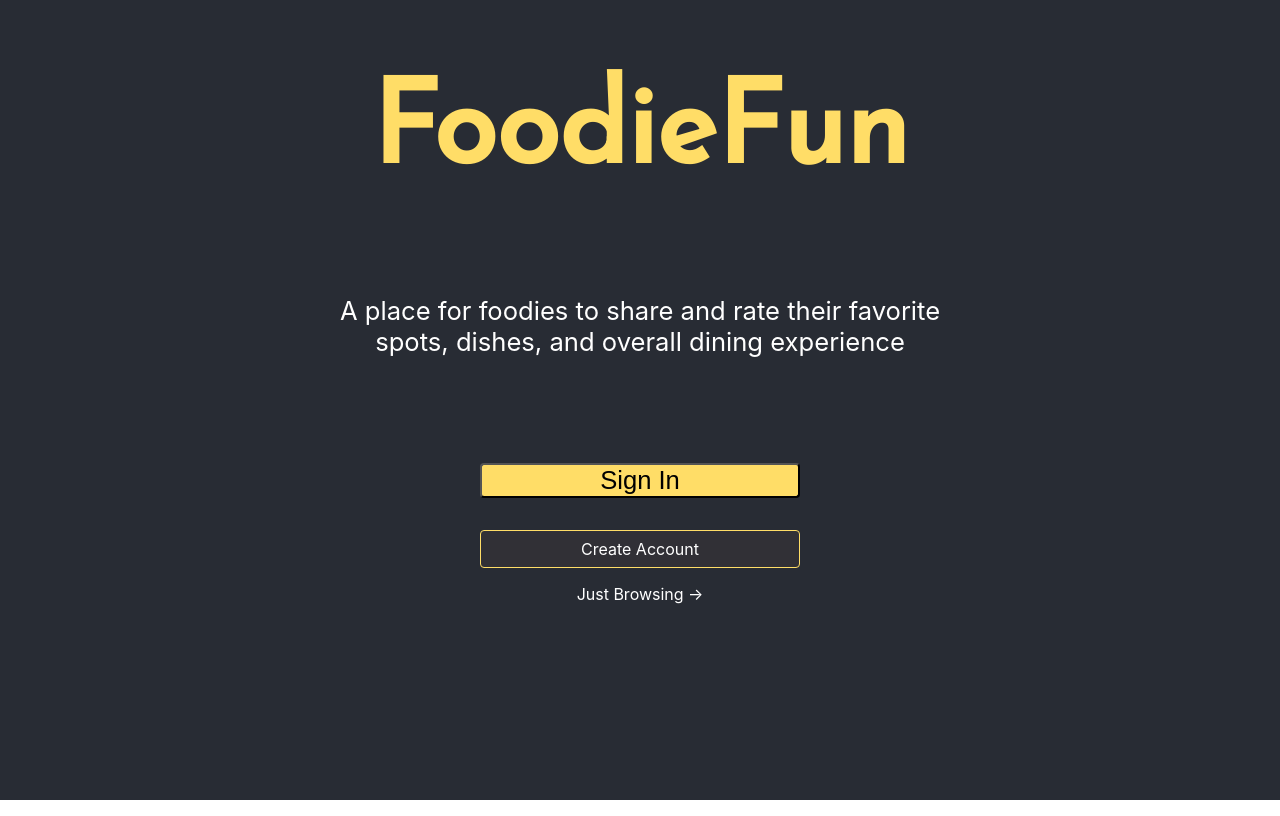
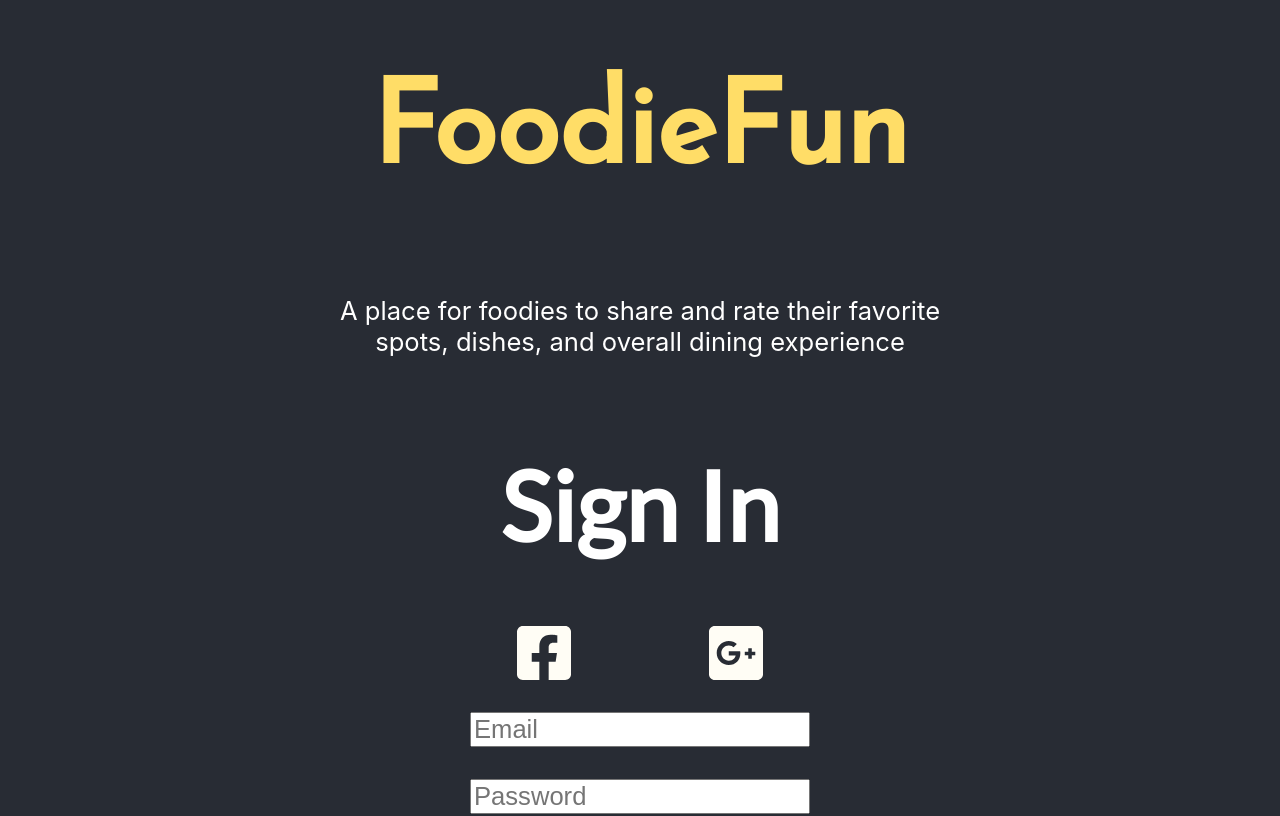
Before and after one commit to marielapg/Front-end, a React (Create React App) app in the folder foodie/: page / in a window 1280 px wide. Shown: the top 816 px of the page. Built offline with nearby package versions, Linux system fonts and the light colour scheme.

Commit message:
Signin Form

```diff
--- a/foodie/src/App.js
+++ b/foodie/src/App.js
@@ -1,8 +1,10 @@
 import React from "react";
-import styled from "styled-components";
+//import styled from "styled-components";
 import "./App.css";
+import {FoodApp,FoodHeader, FoodTag, FoodH1} from './components/styles/AppStyles'
 
 import Welcome from './components/welcome/WelcomePage';
+import SignIn from './components/signIn/SignInPage';
 
 
 
@@ -18,37 +20,9 @@ function App() {
           </p>
         </FoodTag>
       </FoodHeader>
-      <Welcome />
+      <SignIn />
     </FoodApp>
   );
 }
-const FoodH1 = styled.h1`
-  @import url("https://fonts.googleapis.com/css?family=Josefin+Sans&display=swap");
-  font-family: "Josefin Sans", sans-serif;
-  color: #ffdd67;
-  font-weight: bold;
-  font-size: 7.2rem;
-`;
-
-const FoodTag = styled.div`
-  width: 50%;
-  font-size: 1.6rem;
-`;
-
-const FoodHeader = styled.header`
-  background-color: #282c34;
-  display: flex;
-  flex-direction: column;
-  align-items: center;
-  justify-content: center;
-  font-size: 2.1rem;
-  color: white;
-`;
-
-const FoodApp = styled.div`
-  background-color: #282c34;
-  text-align: center;
-  min-height: 100vh;
-`;
 
 export default App;
--- a/foodie/src/components/signIn/SignInPage.js
+++ b/foodie/src/components/signIn/SignInPage.js
@@ -0,0 +1,33 @@
+import React from "react";
+
+import { SignInBtn } from "../styles/Buttons";
+import { BtnDiv } from "../styles/Divs";
+import { Inputs} from "../styles/Forms";
+import { FbIcon, GoogleIcon, vectorStyle } from "../vectors/Vectors";
+import { SignInH1 } from "../styles/AppStyles";
+
+const SignIn = () => {
+  return (
+    <div>
+      <SignInH1>Sign In</SignInH1>
+      <div style={vectorStyle}>
+        <FbIcon />
+        <GoogleIcon />
+      </div>
+
+      <form>
+        <BtnDiv>
+
+          <Inputs type="email" name='Email' placeholder="Email" />
+          <Inputs type="password" name='Password' placeholder="Password" />
+
+          <SignInBtn>Sign In</SignInBtn>
+          <br></br>
+          <p>Forgot Password?</p>
+        </BtnDiv>
+      </form>
+    </div>
+  );
+};
+
+export default SignIn;
--- /dev/null
+++ b/foodie/src/components/styles/AppStyles.js
@@ -0,0 +1,38 @@
+import React from "react";
+import styled from "styled-components";
+
+export const FoodH1 = styled.h1`
+  @import url("https://fonts.googleapis.com/css?family=Josefin+Sans&display=swap");
+  font-family: "Josefin Sans", sans-serif;
+  color: #ffdd67;
+  font-weight: bold;
+  font-size: 7.2rem;
+`;
+
+export const SignInH1 = styled.h1`
+  @import url("https://fonts.googleapis.com/css?family=Lato&display=swap");
+  font-family: "Lato", sans-serif;
+  font-size: 6rem;
+  color: white;
+`;
+
+export const FoodTag = styled.div`
+  width: 50%;
+  font-size: 1.6rem;
+`;
+
+export const FoodHeader = styled.header`
+  background-color: #282c34;
+  display: flex;
+  flex-direction: column;
+  align-items: center;
+  justify-content: center;
+  font-size: 2.1rem;
+  color: white;
+`;
+
+export const FoodApp = styled.div`
+  background-color: #282c34;
+  text-align: center;
+  min-height: 100vh;
+`;
--- /dev/null
+++ b/foodie/src/components/styles/Buttons.js
@@ -0,0 +1,22 @@
+import React from "react";
+import styled from "styled-components";
+
+export const CreatAccBtn = styled.button`
+  background: #313036;
+  border: 1.5px solid #ffdd67;
+  box-sizing: border-box;
+  border-radius: 4px;
+  margin-top: 2rem;
+  font-size: 1.6rem;
+  width: 20rem;
+  color: white;
+`;
+
+export const SignInBtn = styled.button`
+  background: #ffdd67;
+  border-radius: 4px;
+
+  font-size: 1.6rem;
+  width: 20rem;
+  margin-top: 2rem;
+`;
--- /dev/null
+++ b/foodie/src/components/styles/Divs.js
@@ -0,0 +1,12 @@
+import React from "react";
+import styled from "styled-components";
+
+export const BtnDiv = styled.div`
+  @import url("https://fonts.googleapis.com/css?family=Lato&display=swap");
+  font-family: "Lato", sans-serif;
+  display: flex;
+  flex-direction: column;
+  align-items: center;
+  justify-content: center;
+  color: white;
+`;
--- /dev/null
+++ b/foodie/src/components/styles/Forms.js
@@ -0,0 +1,14 @@
+import React from "react";
+import styled from "styled-components";
+
+export const Inputs = styled.input`
+  font-size: 1.6rem;
+  margin-top: 2rem;
+`;
+
+export const Labels = styled.label`
+  @import url("https://fonts.googleapis.com/css?family=Lato&display=swap");
+  font-family: "Lato", sans-serif;
+  font-size: 2.4rem;
+  color: white;
+`;
--- /dev/null
+++ b/foodie/src/components/vectors/Vectors.js
@@ -0,0 +1,45 @@
+import React from "react";
+
+export const vectorStyle = {
+    display: 'Flex',
+    justifyContent: 'space-around',
+    margin: '0 auto',
+    width: '30%',
+};
+
+export const FbIcon = () => {
+  return (
+    <svg
+      width="54"
+      height="54"
+      viewBox="0 0 54 54"
+      fill="none"
+      xmlns="http://www.w3.org/2000/svg"
+    >
+      <path
+        d="M48.2143 0H5.78571C4.25125 0 2.77963 0.609565 1.6946 1.6946C0.609565 2.77963 0 4.25125 0 5.78571L0 48.2143C0 49.7488 0.609565 51.2204 1.6946 52.3054C2.77963 53.3904 4.25125 54 5.78571 54H22.3292V35.6412H14.7355V27H22.3292V20.4139C22.3292 12.9226 26.7891 8.78464 33.6198 8.78464C36.8912 8.78464 40.312 9.36804 40.312 9.36804V16.7207H36.5428C32.8291 16.7207 31.6708 19.0254 31.6708 21.3891V27H39.9612L38.6353 35.6412H31.6708V54H48.2143C49.7488 54 51.2204 53.3904 52.3054 52.3054C53.3904 51.2204 54 49.7488 54 48.2143V5.78571C54 4.25125 53.3904 2.77963 52.3054 1.6946C51.2204 0.609565 49.7488 0 48.2143 0Z"
+        fill="#FFFDF5"
+      />
+    </svg>
+
+  );
+};
+
+export const GoogleIcon = () => {
+  return (
+
+    <svg
+      width="54"
+      height="54"
+      viewBox="0 0 54 54"
+      fill="none"
+      xmlns="http://www.w3.org/2000/svg"
+    >
+      <path
+        d="M48.2143 0H5.78571C2.59152 0 0 2.59152 0 5.78571V48.2143C0 51.4085 2.59152 54 5.78571 54H48.2143C51.4085 54 54 51.4085 54 48.2143V5.78571C54 2.59152 51.4085 0 48.2143 0ZM19.7679 39.0536C13.1022 39.0536 7.71429 33.6656 7.71429 27C7.71429 20.3344 13.1022 14.9464 19.7679 14.9464C23.0223 14.9464 25.7344 16.1277 27.8438 18.1045L24.5772 21.2504C23.6853 20.3946 22.1304 19.3942 19.7799 19.3942C15.6696 19.3942 12.3187 22.7933 12.3187 27.0121C12.3187 31.2188 15.6696 34.6299 19.7799 34.6299C24.5531 34.6299 26.3371 31.1946 26.6263 29.4348H19.7679V25.2884H31.1464C31.267 25.8911 31.3393 26.5058 31.3393 27.2893C31.3393 34.1719 26.7228 39.0536 19.7679 39.0536ZM46.2857 29.1938H42.7902V32.6893H39.2705V29.1938H35.775V25.6741H39.2705V22.1786H42.7902V25.6741H46.2857V29.1938Z"
+        fill="#FFFDF5"
+      />
+    </svg>
+
+  );
+};
--- a/foodie/src/components/welcome/WelcomePage.js
+++ b/foodie/src/components/welcome/WelcomePage.js
@@ -1,41 +1,43 @@
 import React from "react";
-import styled from "styled-components";
+//import styled from "styled-components";
+import {SignInBtn, CreatAccBtn} from '../styles/Buttons';
+import {BtnDiv} from '../styles/Divs';
 
 const Welcome = props => {
   return (
     <BtnDiv>
-      <SignIn>Sign In</SignIn>
-      <CreatAcc> Create Account</CreatAcc>
+      <SignInBtn>Sign In</SignInBtn>
+      <CreatAccBtn> Create Account</CreatAccBtn>
       <p>Just Browsing -></p>
     </BtnDiv>
   );
 };
 
-const BtnDiv = styled.div`
-  display: flex;
-  flex-direction: column;
-  align-items: center;
-  justify-content: center;
-  color: white;
-`;
+// const BtnDiv = styled.div`
+//   display: flex;
+//   flex-direction: column;
+//   align-items: center;
+//   justify-content: center;
+//   color: white;
+// `;
 
-const SignIn = styled.button`
-  background: #ffdd67;
-  border-radius: 4px;
+// const SignIn = styled.button`
+//   background: #ffdd67;
+//   border-radius: 4px;
 
-  font-size: 1.6rem;
-  width: 20rem;
-  margin-top: 5rem;
-`;
+//   font-size: 1.6rem;
+//   width: 20rem;
+//   margin-top: 5rem;
+// `;
 
-const CreatAcc = styled.span`
-  background: #313036;
-  border: 1.5px solid #ffdd67;
-  box-sizing: border-box;
-  border-radius: 4px;
-  margin-top: 2rem;
-  padding: 0.5rem;
-  width: 20rem;
-  color: white;
-`;
+// const CreatAcc = styled.button`
+//   background: #313036;
+//   border: 1.5px solid #ffdd67;
+//   box-sizing: border-box;
+//   border-radius: 4px;
+//   margin-top: 2rem;
+//   font-size: 1.6rem;
+//   width: 20rem;
+//   color: white;
+// `;
 export default Welcome;
```
